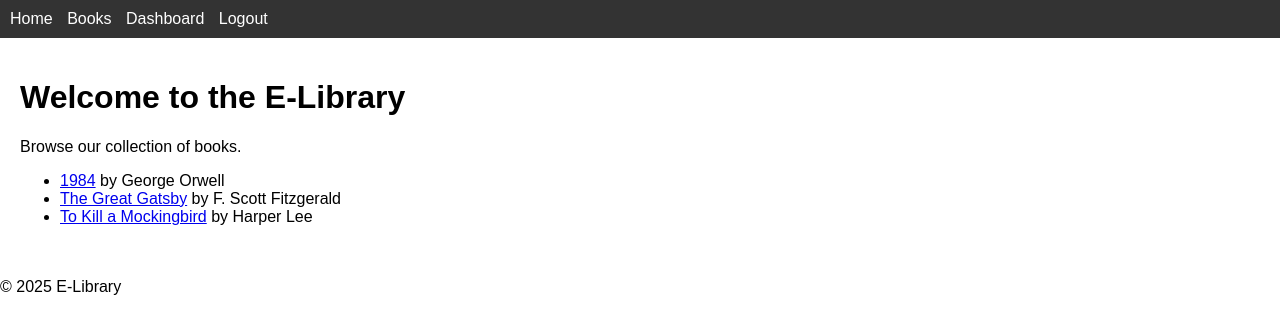
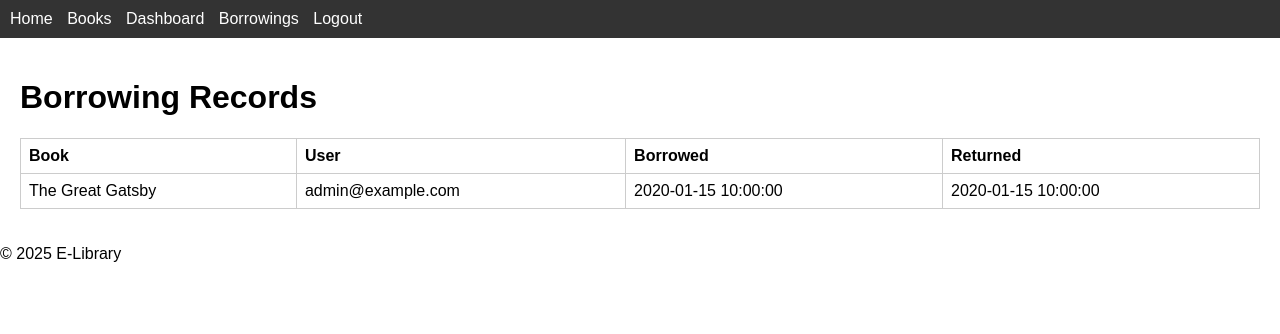
Before and after one commit to Beshoy-Hezky/lib, a PHP site: page /index.php?page=borrowings in a window 1280 px wide. Shown: the top 334 px of the page. Run offline with PHP 8.4, Linux system fonts and the light colour scheme; the visitor is signed in with stand-in values (Sample User, id 1); data comes from the database, SQL or seed files in the repository; both versions use the stored data as it was after the commit; tables that the repository leaves empty hold one stand-in row (values such as "Sample post").

Commit message:
Add borrowing system and admin-only actions

```diff
--- a/assets/css/style.css
+++ b/assets/css/style.css
@@ -4,3 +4,4 @@ nav a { color: #fff; margin-right: 10px; text-decoration: none; }
 .container { padding: 20px; }
 table { border-collapse: collapse; width: 100%; }
 th, td { border: 1px solid #ccc; padding: 8px; text-align: left; }
+button { padding: 5px 10px; margin: 2px; }
--- a/controllers/books.php
+++ b/controllers/books.php
@@ -2,7 +2,7 @@
 require_once __DIR__ . '/../models/book_model.php';
 $search = $_GET['search'] ?? '';
 $order = $_GET['order'] ?? 'title';
-$books = get_books($search, $order);
+$books = get_books($search, $order, true);
 include __DIR__ . '/../views/header.php';
 include __DIR__ . '/../views/books.php';
 include __DIR__ . '/../views/footer.php';
--- /dev/null
+++ b/controllers/borrowings.php
@@ -0,0 +1,10 @@
+<?php
+require_once __DIR__ . '/../models/borrow_model.php';
+if (!isset($_SESSION['user_id']) || $_SESSION['role'] !== 'admin') {
+    header('Location: index.php?page=login');
+    exit;
+}
+$records = get_all_borrowings();
+include __DIR__ . '/../views/header.php';
+include __DIR__ . '/../views/borrowings.php';
+include __DIR__ . '/../views/footer.php';
--- a/controllers/home.php
+++ b/controllers/home.php
@@ -1,6 +1,6 @@
 <?php
 require_once __DIR__ . '/../models/book_model.php';
-$books = get_books();
+$books = get_books('', 'title', true);
 include __DIR__ . '/../views/header.php';
 include __DIR__ . '/../views/home.php';
 include __DIR__ . '/../views/footer.php';
--- a/index.php
+++ b/index.php
@@ -26,6 +26,15 @@ switch ($page) {
     case 'delete_book':
         require __DIR__ . '/controllers/delete_book.php';
         break;
+    case 'borrow_book':
+        require __DIR__ . '/controllers/borrow_book.php';
+        break;
+    case 'return_book':
+        require __DIR__ . '/controllers/return_book.php';
+        break;
+    case 'borrowings':
+        require __DIR__ . '/controllers/borrowings.php';
+        break;
     case 'logout':
         require __DIR__ . '/controllers/logout.php';
         break;
--- a/models/book_model.php
+++ b/models/book_model.php
@@ -1,20 +1,30 @@
 <?php
 require_once __DIR__ . '/db.php';
 
-function get_books($search = '', $order = 'title') {
+function get_books($search = '', $order = 'title', $available_only = false) {
     $db = get_db();
-    $sql = 'SELECT * FROM books';
+    $sql = 'SELECT b.* FROM books b';
     $params = [];
+    if ($available_only) {
+        $sql .= ' LEFT JOIN borrowings br ON b.id = br.book_id AND br.return_date IS NULL';
+    }
+    $conditions = [];
+    if ($available_only) {
+        $conditions[] = 'br.id IS NULL';
+    }
     if ($search !== '') {
-        $sql .= ' WHERE title LIKE ? OR author LIKE ? OR category LIKE ?';
+        $conditions[] = '(b.title LIKE ? OR b.author LIKE ? OR b.category LIKE ?)';
         $wild = '%' . $search . '%';
-        $params = [$wild, $wild, $wild];
+        $params = array_merge($params, [$wild, $wild, $wild]);
+    }
+    if ($conditions) {
+        $sql .= ' WHERE ' . implode(' AND ', $conditions);
     }
     $allowed = ['title', 'author', 'category'];
     if (!in_array($order, $allowed)) {
         $order = 'title';
     }
-    $sql .= " ORDER BY $order";
+    $sql .= " ORDER BY b.$order";
     $stmt = $db->prepare($sql);
     $stmt->execute($params);
     return $stmt->fetchAll(PDO::FETCH_ASSOC);
--- /dev/null
+++ b/models/borrow_model.php
@@ -0,0 +1,50 @@
+<?php
+require_once __DIR__ . '/db.php';
+
+function is_book_borrowed($book_id) {
+    $db = get_db();
+    $stmt = $db->prepare('SELECT COUNT(*) FROM borrowings WHERE book_id = ? AND return_date IS NULL');
+    $stmt->execute([$book_id]);
+    return $stmt->fetchColumn() > 0;
+}
+
+function borrow_book($book_id, $user_id) {
+    if (is_book_borrowed($book_id)) {
+        return false;
+    }
+    $db = get_db();
+    $stmt = $db->prepare('INSERT INTO borrowings (user_id, book_id) VALUES (?, ?)');
+    return $stmt->execute([$user_id, $book_id]);
+}
+
+function return_book($borrow_id) {
+    $db = get_db();
+    $stmt = $db->prepare('UPDATE borrowings SET return_date = NOW() WHERE id = ?');
+    return $stmt->execute([$borrow_id]);
+}
+
+function get_user_borrowings($user_id) {
+    $db = get_db();
+    $stmt = $db->prepare('SELECT br.id as borrow_id, b.* , br.borrow_date, br.return_date
+                          FROM borrowings br JOIN books b ON br.book_id = b.id
+                          WHERE br.user_id = ? AND br.return_date IS NULL');
+    $stmt->execute([$user_id]);
+    return $stmt->fetchAll(PDO::FETCH_ASSOC);
+}
+
+function get_user_active_borrow($user_id, $book_id) {
+    $db = get_db();
+    $stmt = $db->prepare('SELECT id FROM borrowings WHERE user_id = ? AND book_id = ? AND return_date IS NULL');
+    $stmt->execute([$user_id, $book_id]);
+    return $stmt->fetch(PDO::FETCH_ASSOC);
+}
+
+function get_all_borrowings() {
+    $db = get_db();
+    $stmt = $db->query('SELECT br.id as borrow_id, b.title, u.email, br.borrow_date, br.return_date
+                        FROM borrowings br
+                        JOIN books b ON br.book_id = b.id
+                        JOIN users u ON br.user_id = u.id
+                        ORDER BY br.borrow_date DESC');
+    return $stmt->fetchAll(PDO::FETCH_ASSOC);
+}
--- /dev/null
+++ b/views/borrowings.php
@@ -0,0 +1,12 @@
+<h1>Borrowing Records</h1>
+<table>
+    <tr><th>Book</th><th>User</th><th>Borrowed</th><th>Returned</th></tr>
+    <?php foreach ($records as $r): ?>
+    <tr>
+        <td><?php echo htmlspecialchars($r['title']); ?></td>
+        <td><?php echo htmlspecialchars($r['email']); ?></td>
+        <td><?php echo htmlspecialchars($r['borrow_date']); ?></td>
+        <td><?php echo $r['return_date'] ? htmlspecialchars($r['return_date']) : 'Not returned'; ?></td>
+    </tr>
+    <?php endforeach; ?>
+</table>
--- a/views/header.php
+++ b/views/header.php
@@ -11,6 +11,9 @@
     <a href="index.php?page=books">Books</a>
     <?php if (isset($_SESSION['user_id'])): ?>
         <a href="index.php?page=dashboard">Dashboard</a>
+        <?php if ($_SESSION['role'] === 'admin'): ?>
+            <a href="index.php?page=borrowings">Borrowings</a>
+        <?php endif; ?>
         <a href="index.php?page=logout">Logout</a>
     <?php else: ?>
         <a href="index.php?page=login">Login</a>
--- a/views/home.php
+++ b/views/home.php
@@ -2,8 +2,13 @@
 <p>Browse our collection of books.</p>
 <ul>
 <?php foreach ($books as $b): ?>
-    <li><a href="index.php?page=book&id=<?php echo $b['id']; ?>">
-        <?php echo htmlspecialchars($b['title']); ?></a> by <?php echo htmlspecialchars($b['author']); ?>
+    <li>
+        <form method="get" action="index.php" style="display:inline">
+            <input type="hidden" name="page" value="book">
+            <input type="hidden" name="id" value="<?php echo $b['id']; ?>">
+            <button type="submit"><?php echo htmlspecialchars($b['title']); ?></button>
+        </form>
+        by <?php echo htmlspecialchars($b['author']); ?>
     </li>
 <?php endforeach; ?>
 </ul>
```
Also changed, not shown: controllers/book.php (+12 -0 lines), controllers/borrow_book.php (added, +15 -0 lines), controllers/dashboard.php (+8 -1 lines), controllers/return_book.php (added, +9 -0 lines), elibrary.sql (+12 -0 lines), views/book.php (+29 -3 lines), views/books.php (+7 -1 lines), views/dashboard.php (+35 -3 lines), README.md.
